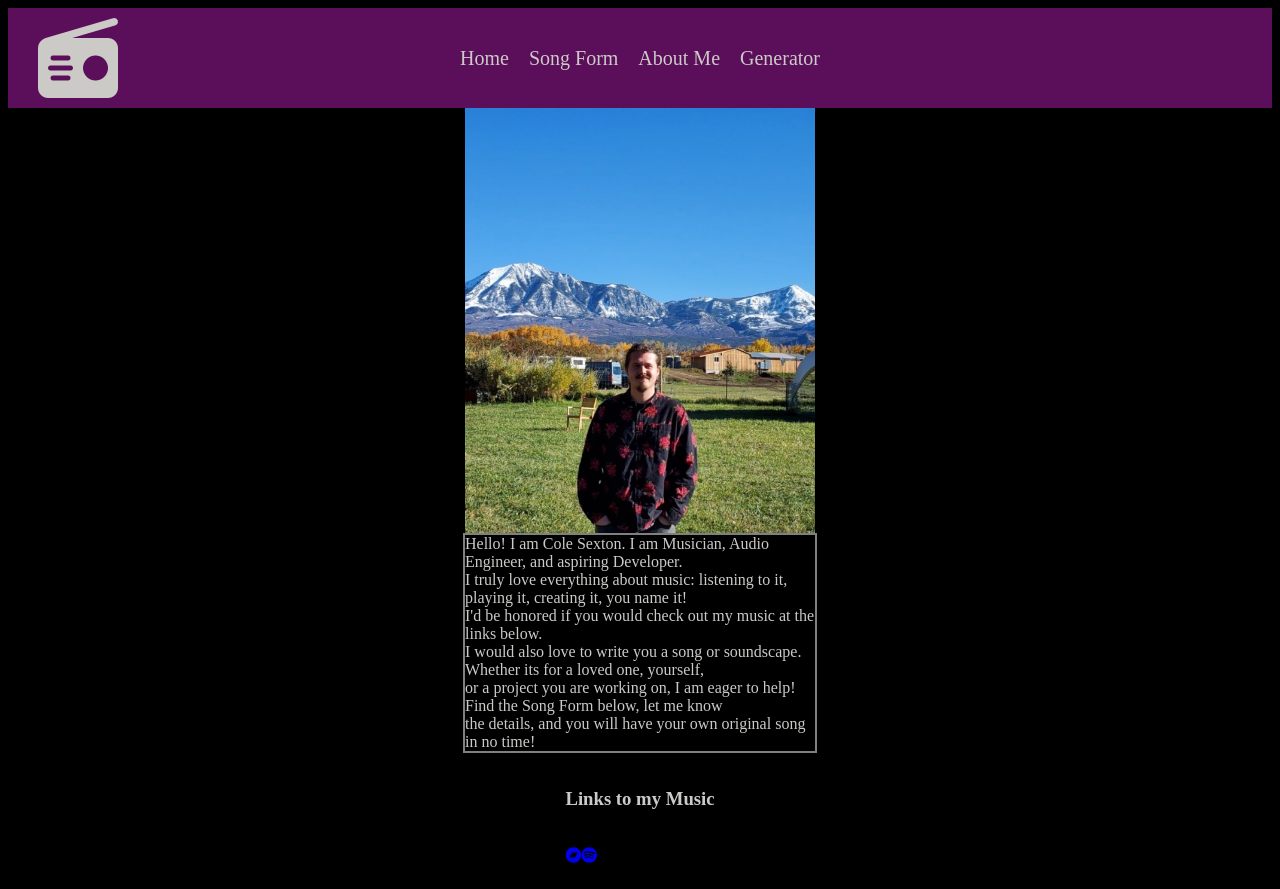
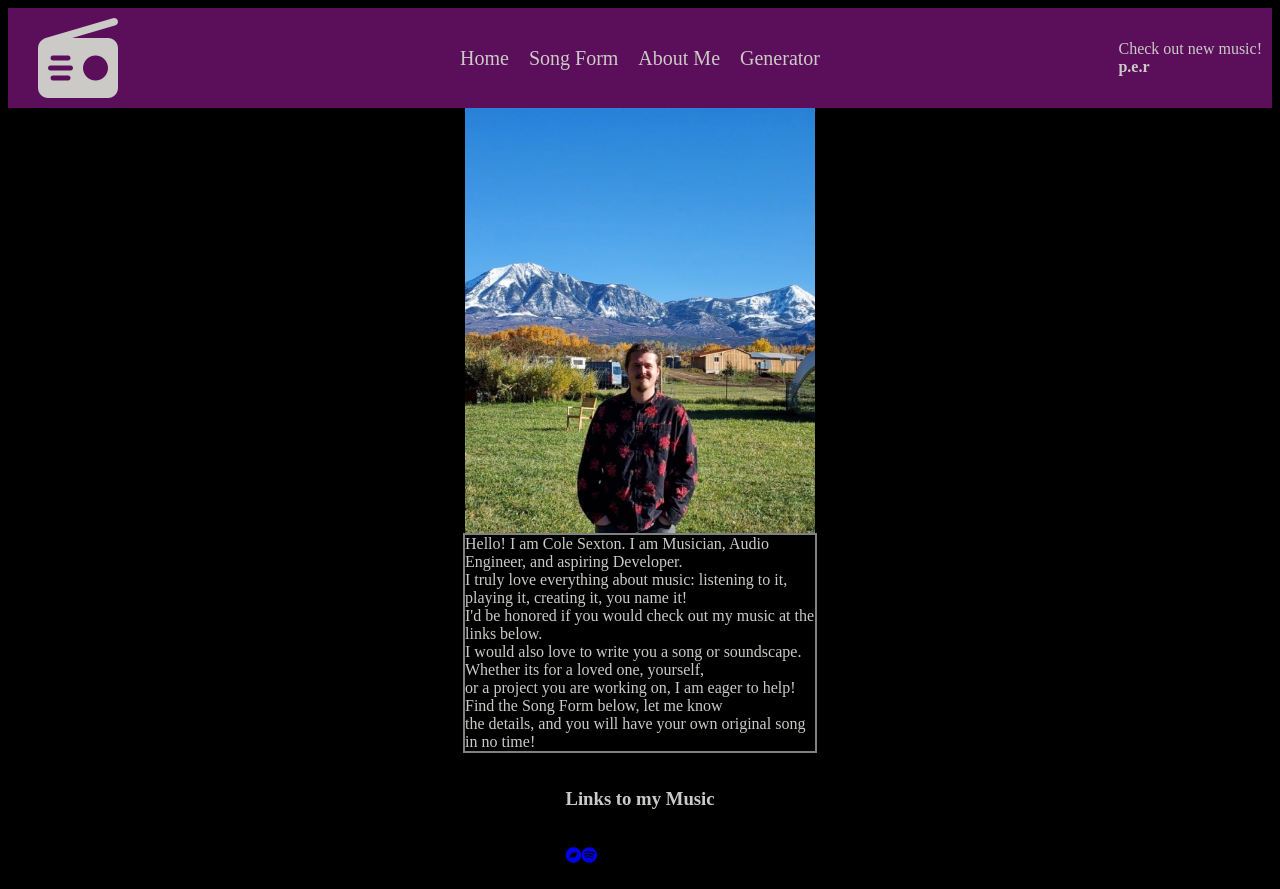
Before and after one commit to ColeSexton/final-U1-Cole-S, a React (Vite) app in the folder coles-webpage/: page /Bio in a window 1280 px wide. Built offline with nearby package versions, Linux system fonts and the light colour scheme.

Commit message:
rotating link component added to header

```diff
--- a/coles-webpage/src/components/reuse/Header.css
+++ b/coles-webpage/src/components/reuse/Header.css
@@ -35,6 +35,25 @@ transform: translateX(-50%);
     color: black;
 }
 
+
+.rotating-link:hover a{
+    color: black;
+
+}
+
+@keyframes fadeIn {
+  from { opacity: 0; }
+  to { opacity: 1; }
+}
+
+.rotating-link a {
+  color: rgb(204, 202, 199);
+  text-decoration: none;
+  animation: fadeIn 0.4s ease-in;
+  font-weight: bold;
+}
+
+
 @media (max-width: 800px) {
   .navbar-center {
     position: static;
--- a/coles-webpage/src/components/reuse/Header.jsx
+++ b/coles-webpage/src/components/reuse/Header.jsx
@@ -1,6 +1,6 @@
 import { Link } from "react-router-dom";
 import "./Header.css" ;
-
+import RotatingLinks from './RotatingLinks';
 const Header = () =>{
     return(
         <nav className="navbar">
@@ -18,6 +18,8 @@ const Header = () =>{
             </div>
 
             <div className="navbar-right">
+            <span>Check out new music!</span>
+            <RotatingLinks />
 
             </div>
 
--- /dev/null
+++ b/coles-webpage/src/components/reuse/RotatingLinks.jsx
@@ -0,0 +1,35 @@
+import { Link } from 'react-router-dom';
+import { useEffect, useState } from 'react';
+import './header.css';
+
+const RotatingLinks = () =>{
+    const links = [
+        {label: "Cole", to: "https://colesexton.bandcamp.com/album/before-the-people"},
+        {label: "p.e.r", to:"https://open.spotify.com/artist/4dxtoXSojWvQn4tGfx1PKn"},
+        {label: "Rand", to: "https://open.spotify.com/artist/4CSdnvfcX1QnAyH1KyotCh"}
+    ];
+
+    const [index, setIndex] = useState(0);
+
+    useEffect(() =>{
+        const interval = setInterval(() =>{
+            setIndex((prev) => (prev + 1) % links.length);
+
+        }, 4000);
+        return () => clearInterval(interval);
+
+    }, []);
+
+    return(
+
+    <div className="rotating-link">
+
+        <Link to={links[index].to} target='_blank'>{links[index].label}</Link>
+
+    </div>
+
+  );
+
+}
+
+export default RotatingLinks;
```
